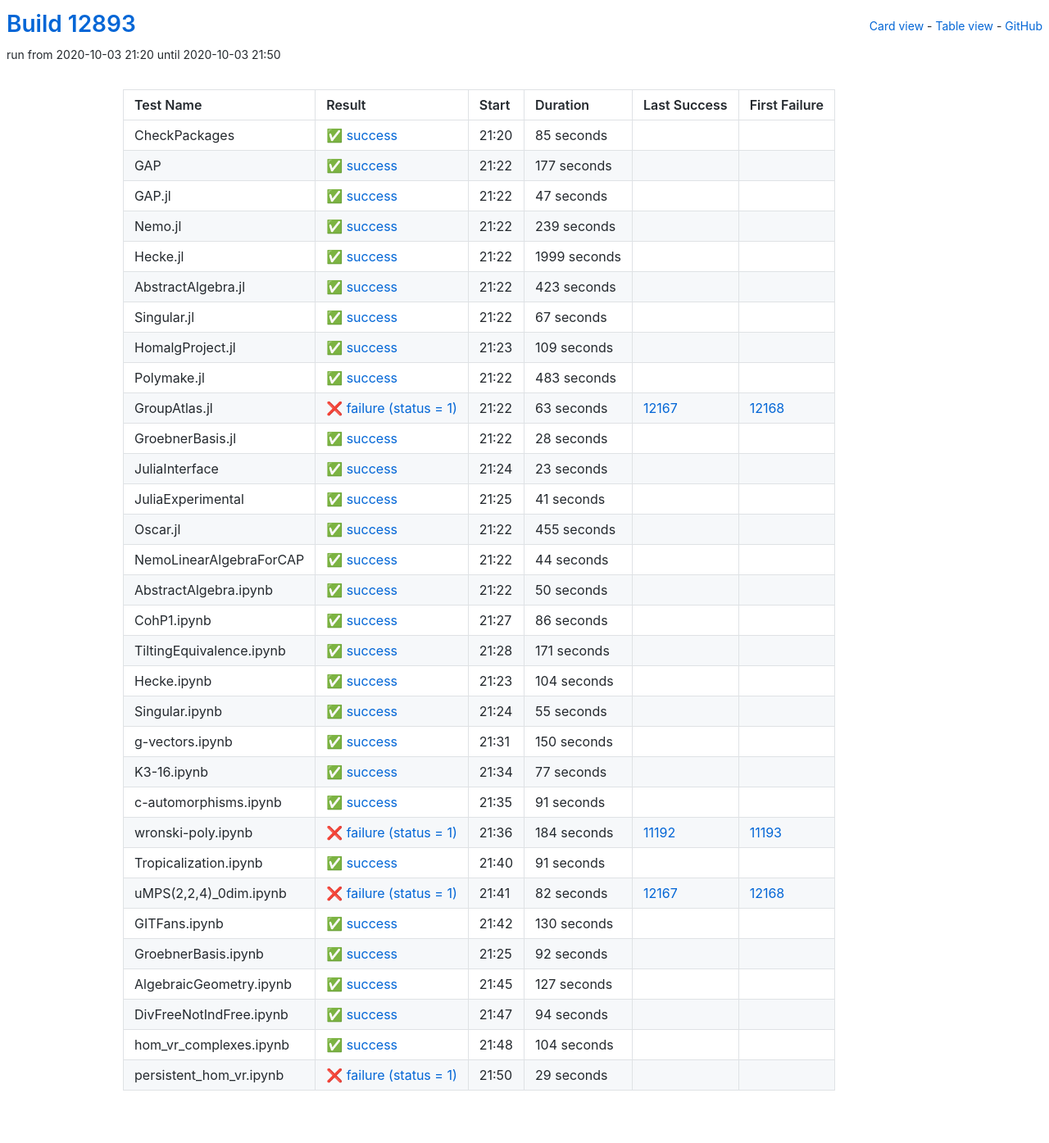
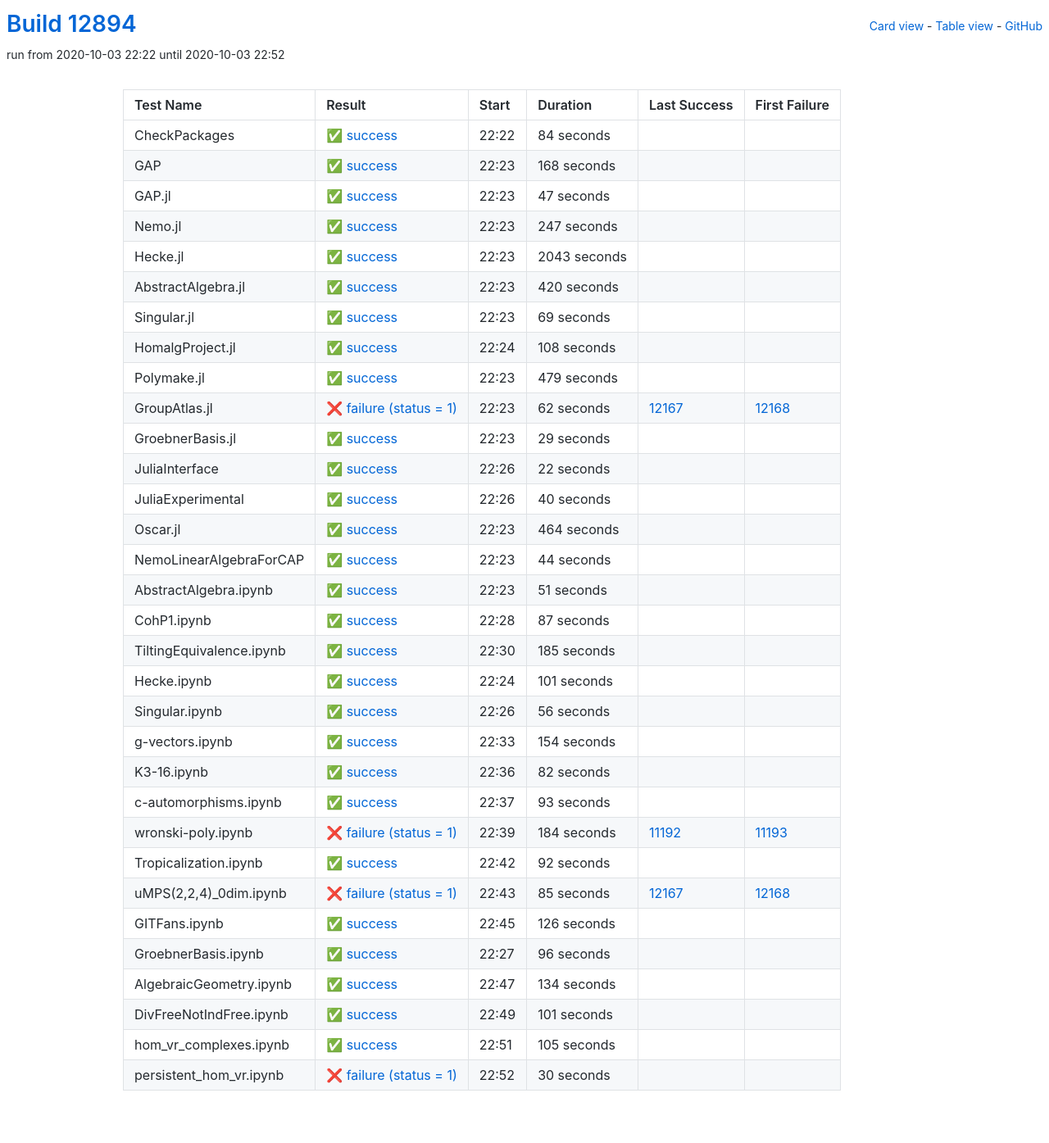
Before and after one commit to oscar-system/oscar-ci-status, a Jekyll site: the page built from table.html, in a window 1280 px wide. Shown: the whole page at 82% size. Built offline with Jekyll 4.4.1, drawn with Linux system fonts in a browser that asks for light colours.

Commit message:
Build #12894

```diff
--- a/_data/ci.yml
+++ b/_data/ci.yml
@@ -1,6 +1,6 @@
 ---
-build: 12893
-build_url: https://oscarci.mathematik.uni-kl.de/job/oscar/12893/
+build: 12894
+build_url: https://oscarci.mathematik.uni-kl.de/job/oscar/12894/
 job: oscar
 organization: oscar-system
 repo: oscar-ci-status
@@ -8,32 +8,32 @@
 tests:
 - name: CheckPackages
   id: checkpackages
-  log: https://oscarci.mathematik.uni-kl.de/job/oscar/12893/artifact/logs/build-12893/CheckPackages.log
-  start: 2020-10-03 21:20
+  log: https://oscarci.mathematik.uni-kl.de/job/oscar/12894/artifact/logs/build-12894/CheckPackages.log
+  start: 2020-10-03 22:22
   success: true
   exitcode: 0
   status: success
-  duration: 85
+  duration: 84
   last_success: false
   last_success_url:
   first_failure: false
   first_failure_url:
 - name: GAP
   id: gap
-  log: https://oscarci.mathematik.uni-kl.de/job/oscar/12893/artifact/logs/build-12893/GAP.log
-  start: 2020-10-03 21:22
+  log: https://oscarci.mathematik.uni-kl.de/job/oscar/12894/artifact/logs/build-12894/GAP.log
+  start: 2020-10-03 22:23
   success: true
   exitcode: 0
   status: success
-  duration: 177
+  duration: 168
   last_success: false
   last_success_url:
   first_failure: false
   first_failure_url:
 - name: GAP.jl
   id: gap-jl
-  log: https://oscarci.mathematik.uni-kl.de/job/oscar/12893/artifact/logs/build-12893/GAP.jl.log
-  start: 2020-10-03 21:22
+  log: https://oscarci.mathematik.uni-kl.de/job/oscar/12894/artifact/logs/build-12894/GAP.jl.log
+  start: 2020-10-03 22:23
   success: true
   exitcode: 0
   status: success
@@ -44,140 +44,140 @@
   first_failure_url:
 - name: Nemo.jl
   id: nemo-jl
-  log: https://oscarci.mathematik.uni-kl.de/job/oscar/12893/artifact/logs/build-12893/Nemo.jl.log
-  start: 2020-10-03 21:22
+  log: https://oscarci.mathematik.uni-kl.de/job/oscar/12894/artifact/logs/build-12894/Nemo.jl.log
+  start: 2020-10-03 22:23
   success: true
   exitcode: 0
   status: success
-  duration: 239
+  duration: 247
   last_success: false
   last_success_url:
   first_failure: false
   first_failure_url:
 - name: Hecke.jl
   id: hecke-jl
-  log: https://oscarci.mathematik.uni-kl.de/job/oscar/12893/artifact/logs/build-12893/Hecke.jl.log
-  start: 2020-10-03 21:22
+  log: https://oscarci.mathematik.uni-kl.de/job/oscar/12894/artifact/logs/build-12894/Hecke.jl.log
+  start: 2020-10-03 22:23
   success: true
   exitcode: 0
   status: success
-  duration: 1999
+  duration: 2043
   last_success: false
   last_success_url:
   first_failure: false
   first_failure_url:
 - name: AbstractAlgebra.jl
   id: abstractalgebra-jl
-  log: https://oscarci.mathematik.uni-kl.de/job/oscar/12893/artifact/logs/build-12893/AbstractAlgebra.jl.log
-  start: 2020-10-03 21:22
+  log: https://oscarci.mathematik.uni-kl.de/job/oscar/12894/artifact/logs/build-12894/AbstractAlgebra.jl.log
+  start: 2020-10-03 22:23
   success: true
   exitcode: 0
   status: success
-  duration: 423
+  duration: 420
   last_success: false
   last_success_url:
   first_failure: false
   first_failure_url:
 - name: Singular.jl
   id: singular-jl
-  log: https://oscarci.mathematik.uni-kl.de/job/oscar/12893/artifact/logs/build-12893/Singular.jl.log
-  start: 2020-10-03 21:22
+  log: https://oscarci.mathematik.uni-kl.de/job/oscar/12894/artifact/logs/build-12894/Singular.jl.log
+  start: 2020-10-03 22:23
   success: true
   exitcode: 0
   status: success
-  duration: 67
+  duration: 69
   last_success: false
   last_success_url:
   first_failure: false
   first_failure_url:
 - name: HomalgProject.jl
   id: homalgproject-jl
-  log: https://oscarci.mathematik.uni-kl.de/job/oscar/12893/artifact/logs/build-12893/HomalgProject.jl.log
-  start: 2020-10-03 21:23
+  log: https://oscarci.mathematik.uni-kl.de/job/oscar/12894/artifact/logs/build-12894/HomalgProject.jl.log
+  start: 2020-10-03 22:24
   success: true
   exitcode: 0
   status: success
-  duration: 109
+  duration: 108
   last_success: false
   last_success_url:
   first_failure: false
   first_failure_url:
 - name: Polymake.jl
   id: polymake-jl
-  log: https://oscarci.mathematik.uni-kl.de/job/oscar/12893/artifact/logs/build-12893/Polymake.jl.log
-  start: 2020-10-03 21:22
+  log: https://oscarci.mathematik.uni-kl.de/job/oscar/12894/artifact/logs/build-12894/Polymake.jl.log
+  start: 2020-10-03 22:23
   success: true
   exitcode: 0
   status: success
-  duration: 483
+  duration: 479
   last_success: false
   last_success_url:
   first_failure: false
   first_failure_url:
 - name: GroupAtlas.jl
   id: groupatlas-jl
-  log: https://oscarci.mathematik.uni-kl.de/job/oscar/12893/artifact/logs/build-12893/GroupAtlas.jl.log
-  start: 2020-10-03 21:22
+  log: https://oscarci.mathematik.uni-kl.de/job/oscar/12894/artifact/logs/build-12894/GroupAtlas.jl.log
+  start: 2020-10-03 22:23
   success: false
   exitcode: 1
   status: failure
-  duration: 63
+  duration: 62
   last_success: 12167
   last_success_url: https://oscarci.mathematik.uni-kl.de/job/oscar/12167/
   first_failure: 12168
   first_failure_url: https://oscarci.mathematik.uni-kl.de/job/oscar/12168/
 - name: GroebnerBasis.jl
   id: groebnerbasis-jl
-  log: https://oscarci.mathematik.uni-kl.de/job/oscar/12893/artifact/logs/build-12893/GroebnerBasis.jl.log
-  start: 2020-10-03 21:22
+  log: https://oscarci.mathematik.uni-kl.de/job/oscar/12894/artifact/logs/build-12894/GroebnerBasis.jl.log
+  start: 2020-10-03 22:23
   success: true
   exitcode: 0
   status: success
-  duration: 28
+  duration: 29
   last_success: false
   last_success_url:
   first_failure: false
   first_failure_url:
 - name: JuliaInterface
   id: juliainterface
-  log: https://oscarci.mathematik.uni-kl.de/job/oscar/12893/artifact/logs/build-12893/JuliaInterface.log
-  start: 2020-10-03 21:24
+  log: https://oscarci.mathematik.uni-kl.de/job/oscar/12894/artifact/logs/build-12894/JuliaInterface.log
+  start: 2020-10-03 22:26
   success: true
   exitcode: 0
   status: success
-  duration: 23
+  duration: 22
   last_success: false
   last_success_url:
   first_failure: false
   first_failure_url:
 - name: JuliaExperimental
   id: juliaexperimental
-  log: https://oscarci.mathematik.uni-kl.de/job/oscar/12893/artifact/logs/build-12893/JuliaExperimental.log
-  start: 2020-10-03 21:25
+  log: https://oscarci.mathematik.uni-kl.de/job/oscar/12894/artifact/logs/build-12894/JuliaExperimental.log
+  start: 2020-10-03 22:26
   success: true
   exitcode: 0
   status: success
-  duration: 41
+  duration: 40
   last_success: false
   last_success_url:
   first_failure: false
   first_failure_url:
 - name: Oscar.jl
   id: oscar-jl
-  log: https://oscarci.mathematik.uni-kl.de/job/oscar/12893/artifact/logs/build-12893/Oscar.jl.log
-  start: 2020-10-03 21:22
+  log: https://oscarci.mathematik.uni-kl.de/job/oscar/12894/artifact/logs/build-12894/Oscar.jl.log
+  start: 2020-10-03 22:23
   success: true
   exitcode: 0
   status: success
-  duration: 455
+  duration: 464
   last_success: false
   last_success_url:
   first_failure: false
   first_failure_url:
 - name: NemoLinearAlgebraForCAP
   id: nemolinearalgebraforcap
-  log: https://oscarci.mathematik.uni-kl.de/job/oscar/12893/artifact/logs/build-12893/NemoLinearAlgebraForCAP.log
-  start: 2020-10-03 21:22
+  log: https://oscarci.mathematik.uni-kl.de/job/oscar/12894/artifact/logs/build-12894/NemoLinearAlgebraForCAP.log
+  start: 2020-10-03 22:23
   success: true
   exitcode: 0
   status: success
@@ -188,104 +188,104 @@
   first_failure_url:
 - name: AbstractAlgebra.ipynb
   id: abstractalgebra-ipynb
-  log: https://oscarci.mathematik.uni-kl.de/job/oscar/12893/artifact/logs/build-12893/AbstractAlgebra.ipynb.log
-  start: 2020-10-03 21:22
+  log: https://oscarci.mathematik.uni-kl.de/job/oscar/12894/artifact/logs/build-12894/AbstractAlgebra.ipynb.log
+  start: 2020-10-03 22:23
   success: true
   exitcode: 0
   status: success
-  duration: 50
+  duration: 51
   last_success: false
   last_success_url:
   first_failure: false
   first_failure_url:
 - name: CohP1.ipynb
   id: cohp1-ipynb
-  log: https://oscarci.mathematik.uni-kl.de/job/oscar/12893/artifact/logs/build-12893/CohP1.ipynb.log
-  start: 2020-10-03 21:27
+  log: https://oscarci.mathematik.uni-kl.de/job/oscar/12894/artifact/logs/build-12894/CohP1.ipynb.log
+  start: 2020-10-03 22:28
   success: true
   exitcode: 0
   status: success
-  duration: 86
+  duration: 87
   last_success: false
   last_success_url:
   first_failure: false
   first_failure_url:
 - name: TiltingEquivalence.ipynb
   id: tiltingequivalence-ipynb
-  log: https://oscarci.mathematik.uni-kl.de/job/oscar/12893/artifact/logs/build-12893/TiltingEquivalence.ipynb.log
-  start: 2020-10-03 21:28
+  log: https://oscarci.mathematik.uni-kl.de/job/oscar/12894/artifact/logs/build-12894/TiltingEquivalence.ipynb.log
+  start: 2020-10-03 22:30
   success: true
   exitcode: 0
   status: success
-  duration: 171
+  duration: 185
   last_success: false
   last_success_url:
   first_failure: false
   first_failure_url:
 - name: Hecke.ipynb
   id: hecke-ipynb
-  log: https://oscarci.mathematik.uni-kl.de/job/oscar/12893/artifact/logs/build-12893/Hecke.ipynb.log
-  start: 2020-10-03 21:23
+  log: https://oscarci.mathematik.uni-kl.de/job/oscar/12894/artifact/logs/build-12894/Hecke.ipynb.log
+  start: 2020-10-03 22:24
   success: true
   exitcode: 0
   status: success
-  duration: 104
+  duration: 101
   last_success: false
   last_success_url:
   first_failure: false
   first_failure_url:
 - name: Singular.ipynb
   id: singular-ipynb
-  log: https://oscarci.mathematik.uni-kl.de/job/oscar/12893/artifact/logs/build-12893/Singular.ipynb.log
-  start: 2020-10-03 21:24
+  log: https://oscarci.mathematik.uni-kl.de/job/oscar/12894/artifact/logs/build-12894/Singular.ipynb.log
+  start: 2020-10-03 22:26
   success: true
   exitcode: 0
   status: success
-  duration: 55
+  duration: 56
   last_success: false
   last_success_url:
   first_failure: false
   first_failure_url:
 - name: g-vectors.ipynb
   id: g-vectors-ipynb
-  log: https://oscarci.mathematik.uni-kl.de/job/oscar/12893/artifact/logs/build-12893/g-vectors.ipynb.log
-  start: 2020-10-03 21:31
+  log: https://oscarci.mathematik.uni-kl.de/job/oscar/12894/artifact/logs/build-12894/g-vectors.ipynb.log
+  start: 2020-10-03 22:33
   success: true
   exitcode: 0
   status: success
-  duration: 150
+  duration: 154
   last_success: false
   last_success_url:
   first_failure: false
   first_failure_url:
 - name: K3-16.ipynb
   id: k3-16-ipynb
-  log: https://oscarci.mathematik.uni-kl.de/job/oscar/12893/artifact/logs/build-12893/K3-16.ipynb.log
-  start: 2020-10-03 21:34
+  log: https://oscarci.mathematik.uni-kl.de/job/oscar/12894/artifact/logs/build-12894/K3-16.ipynb.log
+  start: 2020-10-03 22:36
   success: true
   exitcode: 0
   status: success
-  duration: 77
+  duration: 82
   last_success: false
   last_success_url:
   first_failure: false
   first_failure_url:
 - name: c-automorphisms.ipynb
   id: c-automorphisms-ipynb
-  log: https://oscarci.mathematik.uni-kl.de/job/oscar/12893/artifact/logs/build-12893/c-automorphisms.ipynb.log
-  start: 2020-10-03 21:35
+  log: https://oscarci.mathematik.uni-kl.de/job/oscar/12894/artifact/logs/build-12894/c-automorphisms.ipynb.log
+  start: 2020-10-03 22:37
   success: true
   exitcode: 0
   status: success
-  duration: 91
+  duration: 93
   last_success: false
   last_success_url:
   first_failure: false
   first_failure_url:
 - name: wronski-poly.ipynb
   id: wronski-poly-ipynb
-  log: https://oscarci.mathematik.uni-kl.de/job/oscar/12893/artifact/logs/build-12893/wronski-poly.ipynb.log
-  start: 2020-10-03 21:36
+  log: https://oscarci.mathematik.uni-kl.de/job/oscar/12894/artifact/logs/build-12894/wronski-poly.ipynb.log
+  start: 2020-10-03 22:39
   success: false
   exitcode: 1
   status: failure
@@ -296,44 +296,8 @@
   first_failure_url: https://oscarci.mathematik.uni-kl.de/job/oscar/11193/
 - name: Tropicalization.ipynb
   id: tropicalization-ipynb
-  log: https://oscarci.mathematik.uni-kl.de/job/oscar/12893/artifact/logs/build-12893/Tropicalization.ipynb.log
-  start: 2020-10-03 21:40
-  success: true
-  exitcode: 0
-  status: success
-  duration: 91
-  last_success: false
-  last_success_url:
-  first_failure: false
-  first_failure_url:
-- name: uMPS(2,2,4)_0dim.ipynb
-  id: umps-2-2-4-0dim-ipynb
-  log: https://oscarci.mathematik.uni-kl.de/job/oscar/12893/artifact/logs/build-12893/uMPS-2-2-4-_0dim.ipynb.log
-  start: 2020-10-03 21:41
-  success: false
-  exitcode: 1
-  status: failure
-  duration: 82
-  last_success: 12167
-  last_success_url: https://oscarci.mathematik.uni-kl.de/job/oscar/12167/
-  first_failure: 12168
-  first_failure_url: https://oscarci.mathematik.uni-kl.de/job/oscar/12168/
-- name: GITFans.ipynb
-  id: gitfans-ipynb
-  log: https://oscarci.mathematik.uni-kl.de/job/oscar/12893/artifact/logs/build-12893/GITFans.ipynb.log
-  start: 2020-10-03 21:42
-  success: true
-  exitcode: 0
-  status: success
-  duration: 130
-  last_success: false
-  last_success_url:
-  first_failure: false
-  first_failure_url:
-- name: GroebnerBasis.ipynb
-  id: groebnerbasis-ipynb
-  log: https://oscarci.mathematik.uni-kl.de/job/oscar/12893/artifact/logs/build-12893/GroebnerBasis.ipynb.log
-  start: 2020-10-03 21:25
+  log: https://oscarci.mathematik.uni-kl.de/job/oscar/12894/artifact/logs/build-12894/Tropicalization.ipynb.log
+  start: 2020-10-03 22:42
   success: true
   exitcode: 0
   status: success
@@ -342,50 +306,86 @@
   last_success_url:
   first_failure: false
   first_failure_url:
-- name: AlgebraicGeometry.ipynb
-  id: algebraicgeometry-ipynb
-  log: https://oscarci.mathematik.uni-kl.de/job/oscar/12893/artifact/logs/build-12893/AlgebraicGeometry.ipynb.log
-  start: 2020-10-03 21:45
+- name: uMPS(2,2,4)_0dim.ipynb
+  id: umps-2-2-4-0dim-ipynb
+  log: https://oscarci.mathematik.uni-kl.de/job/oscar/12894/artifact/logs/build-12894/uMPS-2-2-4-_0dim.ipynb.log
+  start: 2020-10-03 22:43
+  success: false
+  exitcode: 1
+  status: failure
+  duration: 85
+  last_success: 12167
+  last_success_url: https://oscarci.mathematik.uni-kl.de/job/oscar/12167/
+  first_failure: 12168
+  first_failure_url: https://oscarci.mathematik.uni-kl.de/job/oscar/12168/
+- name: GITFans.ipynb
+  id: gitfans-ipynb
+  log: https://oscarci.mathematik.uni-kl.de/job/oscar/12894/artifact/logs/build-12894/GITFans.ipynb.log
+  start: 2020-10-03 22:45
   success: true
   exitcode: 0
   status: success
-  duration: 127
+  duration: 126
+  last_success: false
+  last_success_url:
+  first_failure: false
+  first_failure_url:
+- name: GroebnerBasis.ipynb
+  id: groebnerbasis-ipynb
+  log: https://oscarci.mathematik.uni-kl.de/job/oscar/12894/artifact/logs/build-12894/GroebnerBasis.ipynb.log
+  start: 2020-10-03 22:27
+  success: true
+  exitcode: 0
+  status: success
+  duration: 96
+  last_success: false
+  last_success_url:
+  first_failure: false
+  first_failure_url:
+- name: AlgebraicGeometry.ipynb
+  id: algebraicgeometry-ipynb
+  log: https://oscarci.mathematik.uni-kl.de/job/oscar/12894/artifact/logs/build-12894/AlgebraicGeometry.ipynb.log
+  start: 2020-10-03 22:47
+  success: true
+  exitcode: 0
+  status: success
+  duration: 134
   last_success: false
   last_success_url:
   first_failure: false
   first_failure_url:
 - name: DivFreeNotIndFree.ipynb
   id: divfreenotindfree-ipynb
-  log: https://oscarci.mathematik.uni-kl.de/job/oscar/12893/artifact/logs/build-12893/DivFreeNotIndFree.ipynb.log
-  start: 2020-10-03 21:47
+  log: https://oscarci.mathematik.uni-kl.de/job/oscar/12894/artifact/logs/build-12894/DivFreeNotIndFree.ipynb.log
+  start: 2020-10-03 22:49
   success: true
   exitcode: 0
   status: success
-  duration: 94
+  duration: 101
   last_success: false
   last_success_url:
   first_failure: false
   first_failure_url:
 - name: hom_vr_complexes.ipynb
   id: hom-vr-complexes-ipynb
-  log: https://oscarci.mathematik.uni-kl.de/job/oscar/12893/artifact/logs/build-12893/hom_vr_complexes.ipynb.log
-  start: 2020-10-03 21:48
+  log: https://oscarci.mathematik.uni-kl.de/job/oscar/12894/artifact/logs/build-12894/hom_vr_complexes.ipynb.log
+  start: 2020-10-03 22:51
   success: true
   exitcode: 0
   status: success
-  duration: 104
+  duration: 105
   last_success: false
   last_success_url:
   first_failure: false
   first_failure_url:
 - name: persistent_hom_vr.ipynb
   id: persistent-hom-vr-ipynb
-  log: https://oscarci.mathematik.uni-kl.de/job/oscar/12893/artifact/logs/build-12893/persistent_hom_vr.ipynb.log
-  start: 2020-10-03 21:50
+  log: https://oscarci.mathematik.uni-kl.de/job/oscar/12894/artifact/logs/build-12894/persistent_hom_vr.ipynb.log
+  start: 2020-10-03 22:52
   success: false
   exitcode: 1
   status: failure
-  duration: 29
+  duration: 30
   last_success: false
   last_success_url:
   first_failure: false
```
Also changed, not shown: README.md.
